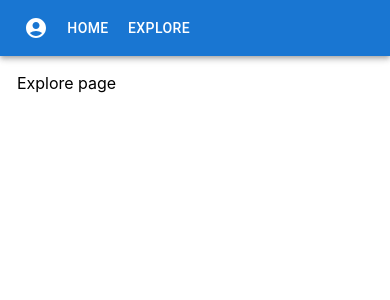
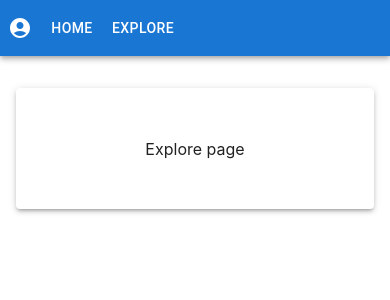
Before and after one commit to kacperdev0/travel-app-frontend, a React (Create React App) app: page /explore in a window 390 px wide. Shown: the top 300 px of the page. Built offline with nearby package versions, Linux system fonts and the light colour scheme.

Commit message:
optiomalized ExplorePageComponent for responsiveness

```diff
--- a/src/Components/ExplorePage/ExplorePageComponent.js
+++ b/src/Components/ExplorePage/ExplorePageComponent.js
@@ -1,10 +1,12 @@
-import { Container, Typography, Paper, List, ListItem, Avatar, Box, IconButton } from '@mui/material';
+import { Container, Paper } from '@mui/material';
 import React, { useEffect, useState } from 'react';
 
 const ExplorePageComponent = () => {
   return (
-    <Container style={{ padding: '2vh' }}>
-      Explore page
+    <Container>
+      <Paper sx={{p: '6vh', mt: 4, justifyContent: "center", textAlign: "center" }} elevation="3">
+        Explore page
+      </Paper>
     </Container>
   );
 };
--- a/src/Components/NavigationBarComponent.js
+++ b/src/Components/NavigationBarComponent.js
@@ -5,7 +5,7 @@ import AccountCircleIcon from '@mui/icons-material/AccountCircle';
 const NavigationBarComponent = () => {
   return (
     <AppBar position='static' style={{height: "10hv"}}>
-      <Toolbar>
+      <Toolbar disableGutters>
           <IconButton color="inherit" component={Link} to="/profile"><AccountCircleIcon/></IconButton>
           <Button color="inherit" component={Link} to="/">Home</Button>
           <Button color="inherit" component={Link} to="/explore">Explore</Button>
```
